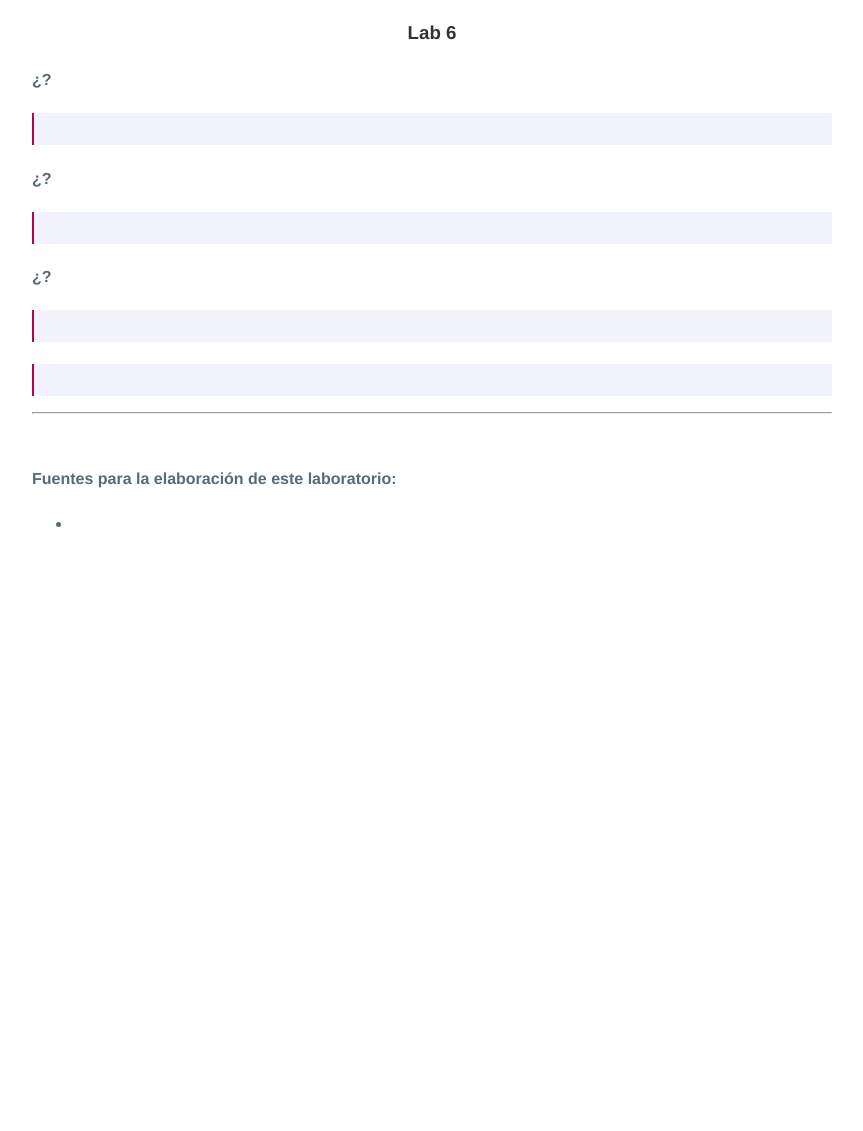
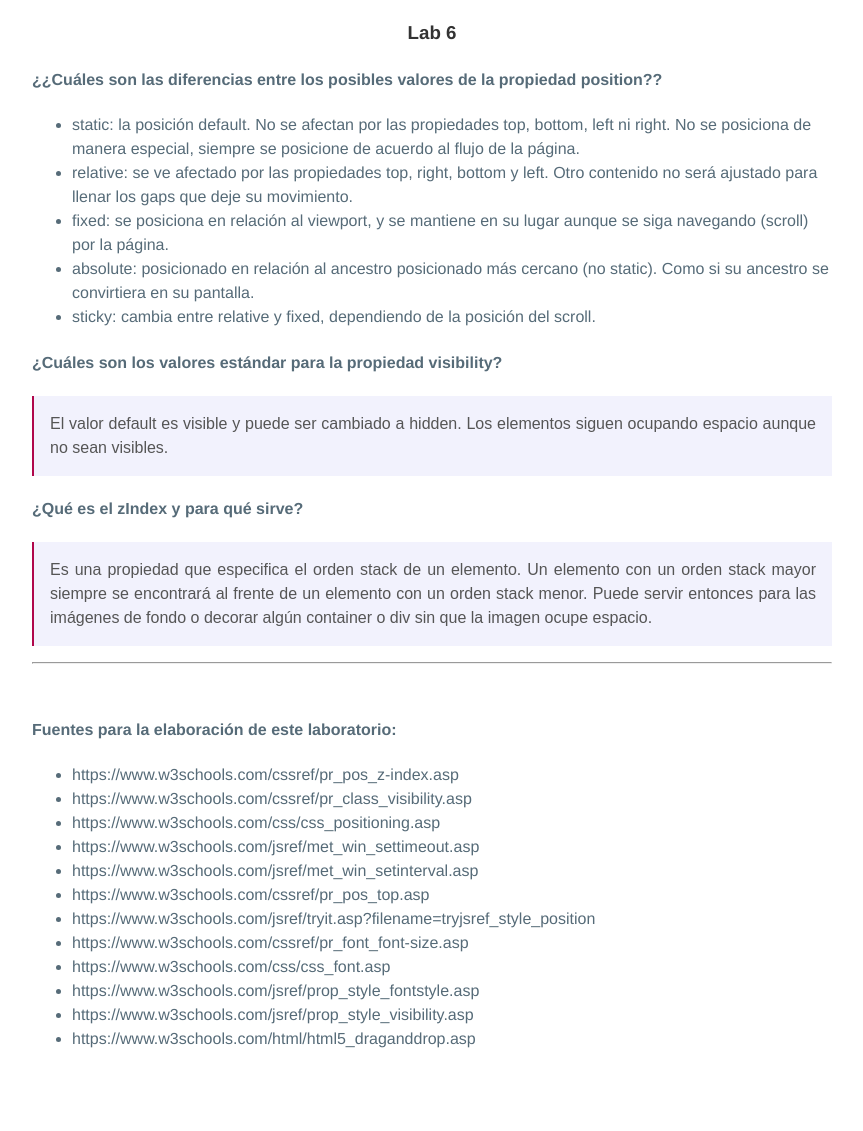
Before and after one commit to GlinkIsCoding/DAWAD20_A01704354, a PHP site: page /Lab6info.html in a window 1280 px wide. Shown: the part 512-1643 px from the top of the page, without its empty margins (208-1071 px from the left). Before the commit the page ends 1039 px from the top, so only its background shows below. Run offline with PHP 8.4, Linux system fonts and the light colour scheme.

Commit message:
Lab 6 completado sin revisión

```diff
--- a/Lab6/Lab6format.css
+++ b/Lab6/Lab6format.css
@@ -30,7 +30,7 @@ p{
 }
 
 div{
-    background-color: cadetblue; color: white;
+    background-color: white; color: white;
     text-align: center;
 }
 
@@ -106,3 +106,12 @@ img.header{
     position: sticky;
     top: 0;
 }
+#div1 {
+width:25%;
+
+  height: 200px;
+  border: 1px solid #aaaaaa;
+    margin: auto;
+  width: 25%;
+  padding: 10px;
+}
--- a/Lab6/Lab6info.html
+++ b/Lab6/Lab6info.html
@@ -11,15 +11,18 @@
         <header><h3></h3></header>
 
         <section><h3>Lab 6</h3>
-            <h4>¿?</h4>
-            <p></p>
-            <h4>¿?</h4>
-            <p></p>
-            <h4>¿?</h4>
-            <p></p>
-            <h4></h4>
-            <p></p>
-
+            <h4>¿¿Cuáles son las diferencias entre los posibles valores de la propiedad position??</h4>
+            <ul>
+                <li>static: la posición default. No se afectan por las propiedades top, bottom, left ni right. No se posiciona de manera especial, siempre se posicione de acuerdo al flujo de la página.</li>
+                <li>relative: se ve afectado por las propiedades top, right, bottom y left. Otro contenido no será ajustado para llenar los gaps que deje su movimiento.</li>
+                <li>fixed: se posiciona en relación al viewport, y se mantiene en su lugar aunque se siga navegando (scroll) por la página.</li>
+                <li>absolute: posicionado en relación al ancestro posicionado más cercano (no static). Como si su ancestro se convirtiera en su pantalla.</li>
+                <li>sticky: cambia entre relative y fixed, dependiendo de la posición del scroll.</li>
+            </ul>
+            <h4>¿Cuáles son los valores estándar para la propiedad visibility?</h4>
+            <p>El valor default es visible y puede ser cambiado a hidden. Los elementos siguen ocupando espacio aunque no sean visibles.</p>
+            <h4>¿Qué es el zIndex y para qué sirve?</h4>
+            <p>Es una propiedad que especifica el orden stack de un elemento. Un elemento con un orden stack mayor siempre se encontrará al frente de un elemento con un orden stack menor. Puede servir entonces para las imágenes de fondo o decorar algún container o div sin que la imagen ocupe espacio.</p>
 
         </section>
         <hr>
@@ -28,7 +31,18 @@
         <footer>
         <ul>
 
-            <li></li>
+            <li>https://www.w3schools.com/cssref/pr_pos_z-index.asp</li>
+            <li>https://www.w3schools.com/cssref/pr_class_visibility.asp</li>
+            <li>https://www.w3schools.com/css/css_positioning.asp</li>
+            <li>https://www.w3schools.com/jsref/met_win_settimeout.asp</li>
+            <li>https://www.w3schools.com/jsref/met_win_setinterval.asp</li>
+            <li>https://www.w3schools.com/cssref/pr_pos_top.asp</li>
+            <li>https://www.w3schools.com/jsref/tryit.asp?filename=tryjsref_style_position</li>
+            <li>https://www.w3schools.com/cssref/pr_font_font-size.asp</li>
+            <li>https://www.w3schools.com/css/css_font.asp</li>
+            <li>https://www.w3schools.com/jsref/prop_style_fontstyle.asp</li>
+            <li>https://www.w3schools.com/jsref/prop_style_visibility.asp</li>
+            <li>https://www.w3schools.com/html/html5_draganddrop.asp</li>
 
         </ul>
     </footer>
```
Also changed, not shown: Lab6/Lab6.html (+20 -0 lines), 5 other files.
